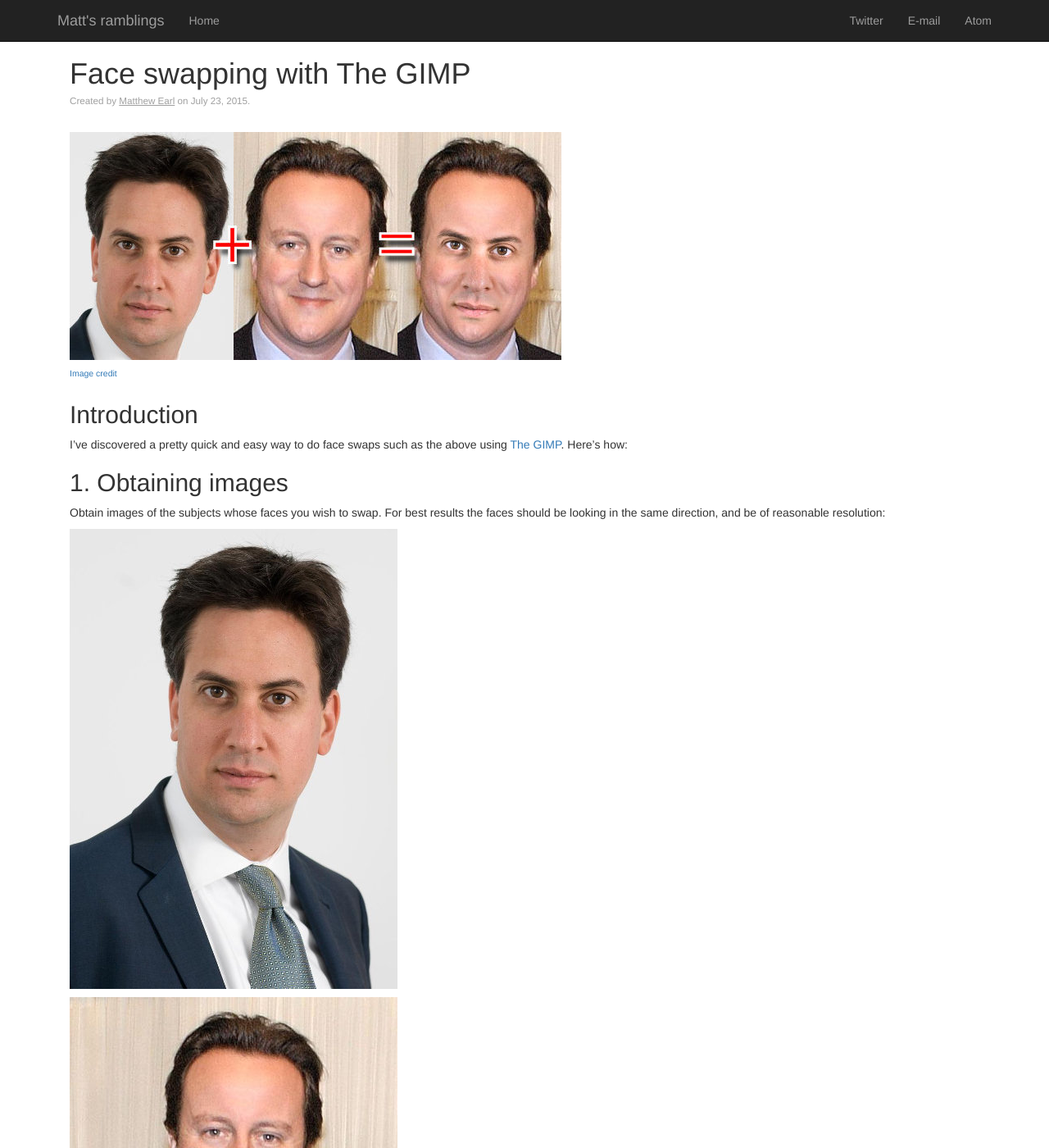
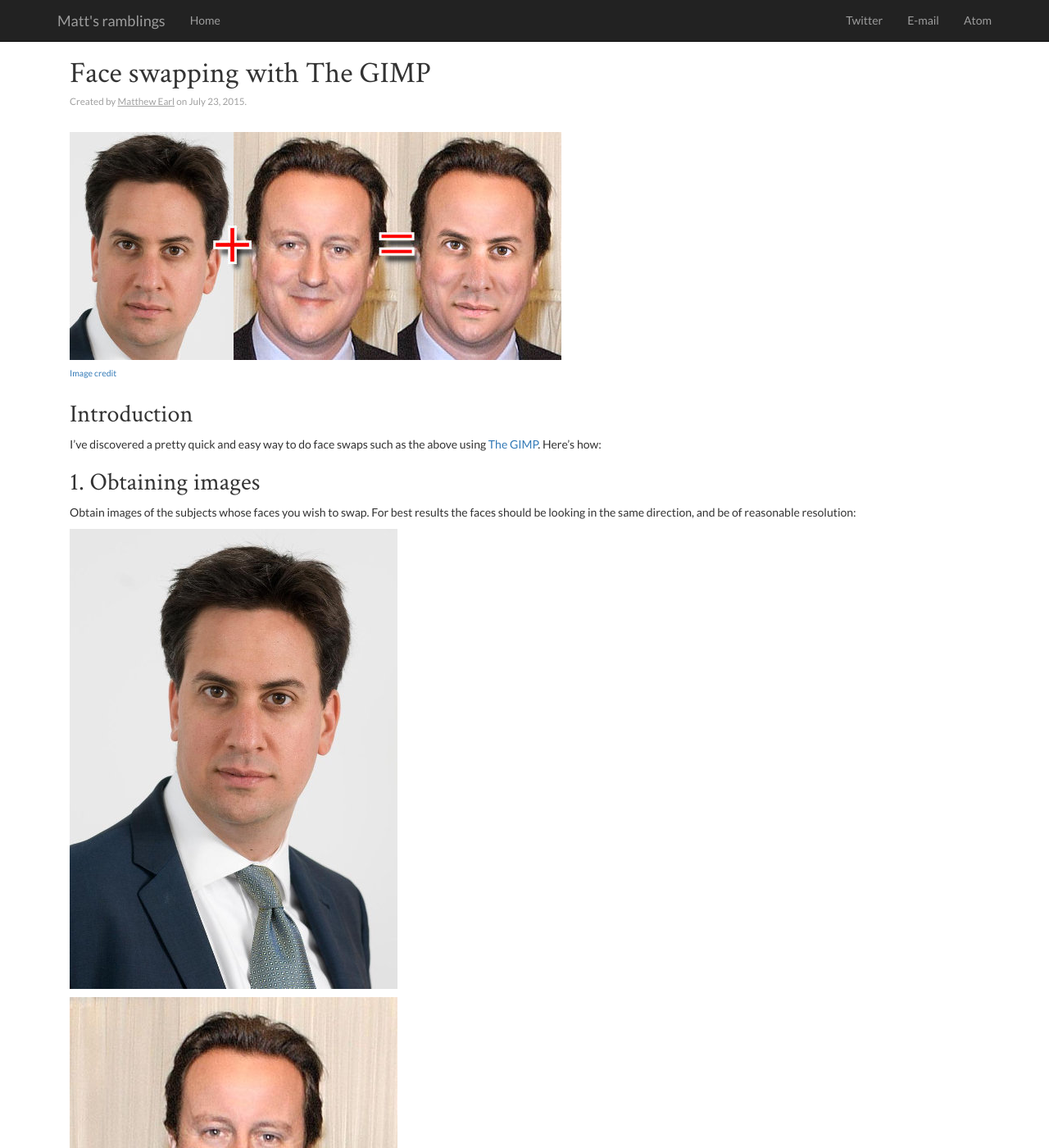
Before and after one commit to matthewearl/matthewearl.github.io, a Jekyll site: the page built from _posts/2015-07-23-face-swapping-with-gimp.md, in a window 1280 px wide and 1400 px high. Shown: the whole window at 82% size. Built offline with Jekyll 4.4.1, drawn with Linux system fonts in a browser that asks for light colours; nearby versions of some CDN libraries.

Commit message:
nicer fonts

```diff
--- a/_layouts/default.html
+++ b/_layouts/default.html
@@ -56,7 +56,11 @@
 
     <div class="container">
 
+      {% if page.blogindex %}
       <div class="starter-template">
+      {% else %}
+      <div class="starter-template post">
+      {% endif %}
           {{ content }}
           <hr>
           {% if page.reddit-url %}
--- a/css/default-layout.css
+++ b/css/default-layout.css
@@ -1,6 +1,14 @@
+@import url('https://fonts.googleapis.com/css2?family=Crimson+Text&family=Lato&display=swap');
+
 body {
   padding-top: 50px;
+  font-family: 'Lato', sans-serif;
 }
+
+.post > h2, h1 {
+  font-family: "Crimson Text", serif;
+}
+
 .starter-template {
   padding-top: 0px;
   padding-bottom: 15px;
@@ -8,6 +16,7 @@ body {
   padding-right: 15px;
   margin-bottom: 0em;
 }
+
 .post-info {
     font-size: smaller;
     color: #A0A0A0;
```
